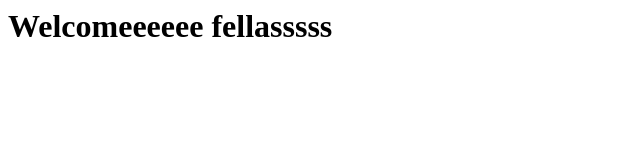
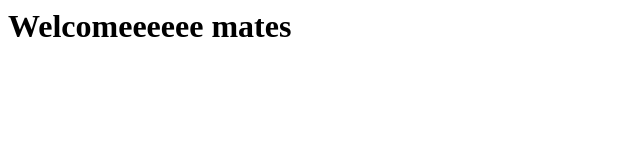
Before and after one commit to nandita55/Origin, a plain HTML site: page index.html in a window 1280 px wide. Shown: the whole page, without its empty margins (0-640 px from the left). Drawn offline with Linux system fonts and the light colour scheme.

Commit message:
Update index.html

```diff
--- a/index.html
+++ b/index.html
@@ -1 +1 @@
-<h1>Welcomeeeeee fellasssss</h1>
+<h1>Welcomeeeeee mates</h1>
```
